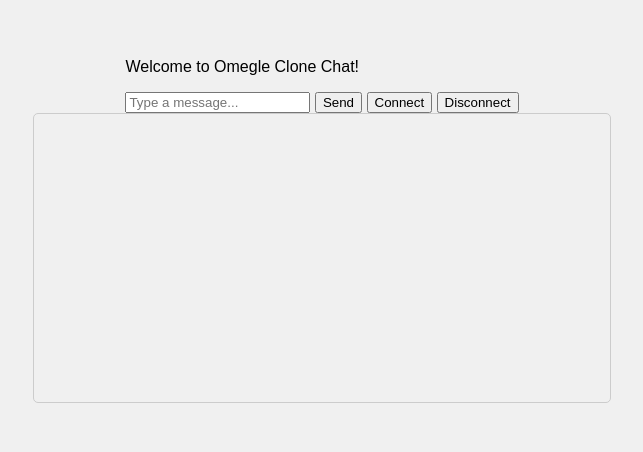
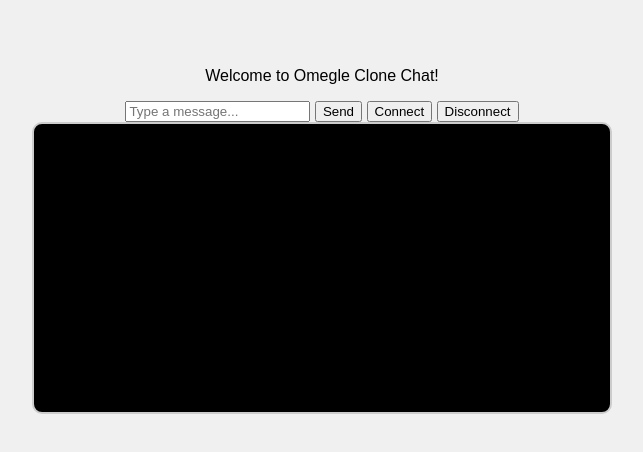
Before and after one commit to Radhekrishna63647/OmegleClone, a plain HTML site: page index.html in a window 1280 px wide. Shown: the part 178-630 px from the top of the page, without its empty margins (318-961 px from the left). Drawn offline with Linux system fonts and the light colour scheme.

Commit message:
Update styles.css

```diff
--- a/styles.css
+++ b/styles.css
@@ -29,3 +29,20 @@
     border: 1px solid #ccc;
     border-radius: 5px;
 }
+.video-container {
+    display: flex;
+    justify-content: space-around;
+    margin-bottom: 20px;
+}
+
+video {
+    width: 45%;
+    border: 2px solid #ccc;
+    border-radius: 10px;
+    background-color: #000;
+}
+
+.chat-container {
+    text-align: center;
+    margin-top: 20px;
+}
```
